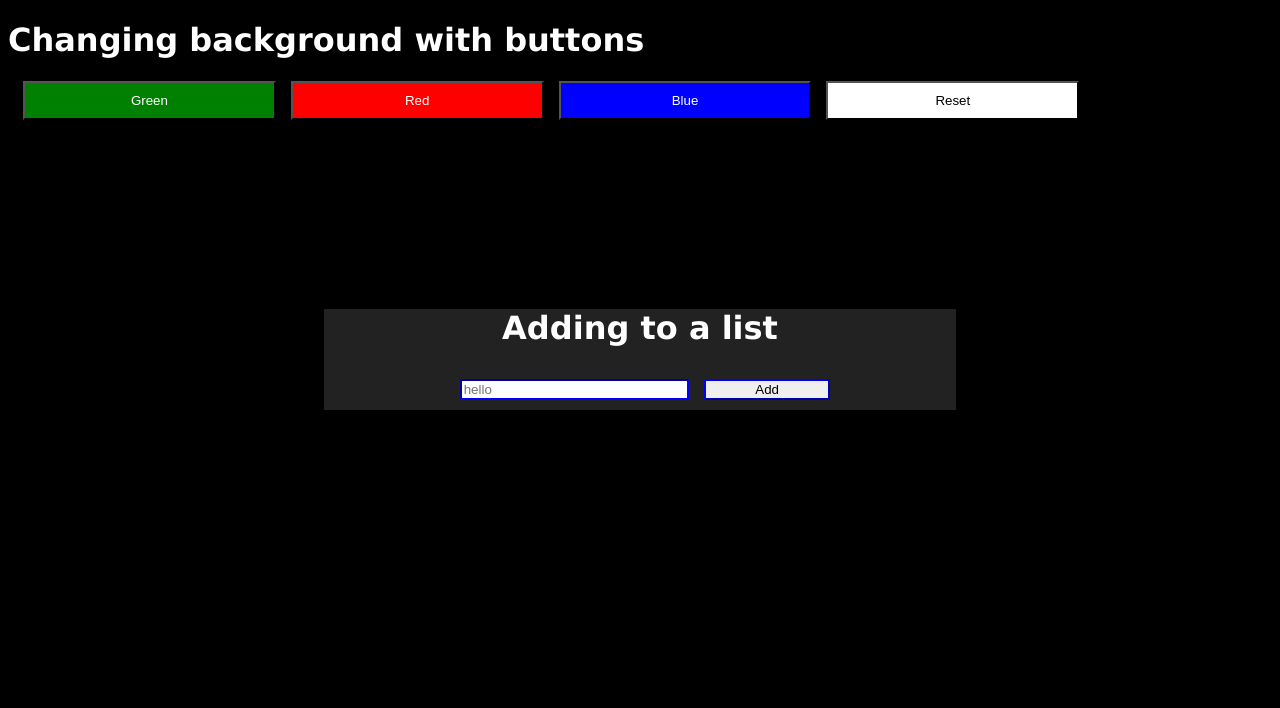
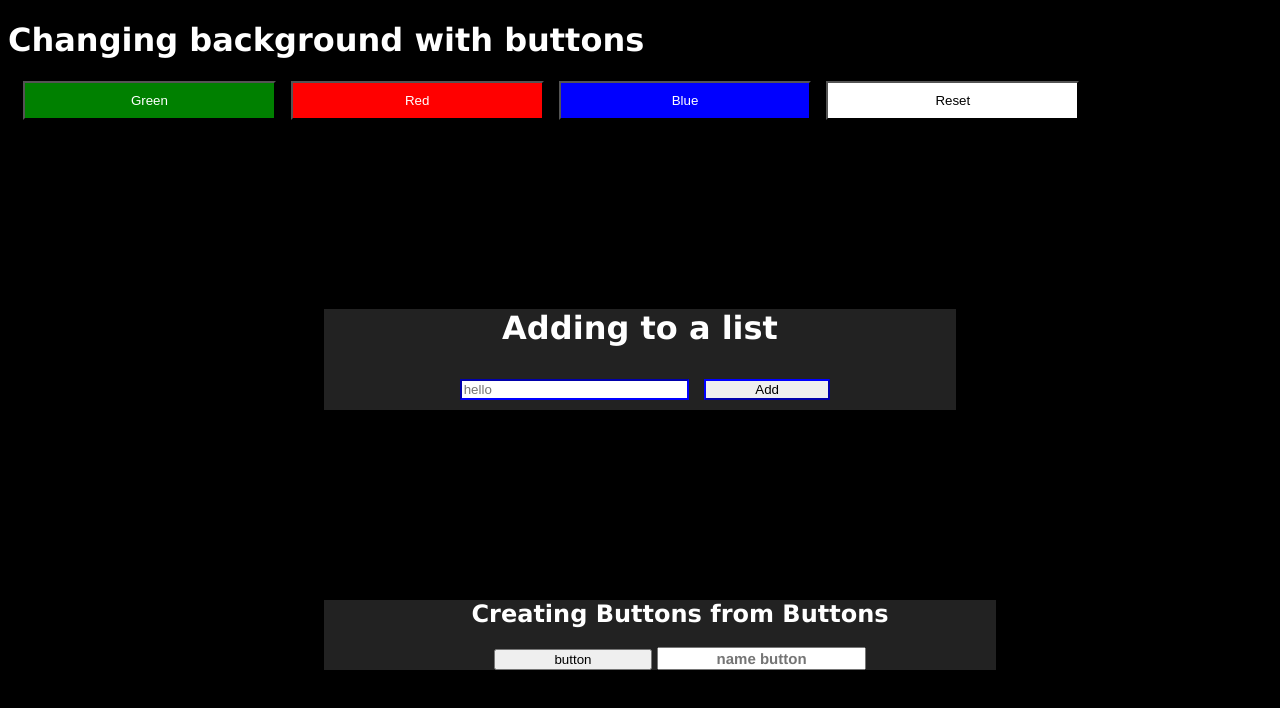
Before and after one commit to FirstMste/learning, a plain HTML site: page index.html in a window 1280 px wide. Drawn offline with Linux system fonts and the light colour scheme.

Commit message:
Add files via upload

```diff
--- a/index.html
+++ b/index.html
@@ -25,6 +25,20 @@
       </div>
     </div>
 
+    <div class="container2">
+      <ul id="newLi">
+        <h2>Creating Buttons from Buttons</h2>
+        <button class="btn1" id="btn1">button</button>
+
+        <input
+          type="text"
+          id="nameBTN"
+          class="nameBTN"
+          placeholder="name button"
+        />
+      </ul>
+    </div>
+
     <script src="script.js"></script>
   </body>
 </html>
--- a/script.js
+++ b/script.js
@@ -3,7 +3,23 @@ Red.addEventListener("click", red);
 Green.addEventListener("click", green);
 Blue.addEventListener("click", blue);
 Reset.addEventListener("click", reset);
+btn1.addEventListener("click", creatbtn);
 
+function creatbtn() {
+        var namebtn = document.getElementById("nameBTN").value,
+        getLI = document.getElementById("newLi"),
+        newLi = document.createElement("LI"),
+        newbtn = document.createElement("BUTTON"),
+        newName = document.createTextNode(namebtn);
+
+
+
+       getLI.appendChild(newbtn);
+       newbtn.appendChild(newName);
+       newbtn.style.margin = "25px"
+
+
+}
 
 function reset() {
     var backing = document.getElementById("backing");
--- a/style.css
+++ b/style.css
@@ -55,3 +55,34 @@ header {
 .output li {
   list-style-type: decimal;
 }
+.container2 {
+  color: white;
+  text-align: center;
+}
+ul {
+  width: 50%;
+  background: #222;
+  display: block;
+  color: white;
+  align-items: center;
+  text-align: center;
+  margin: 15% 25%;
+}
+.btn1 {
+  width: 25%;
+  text-align: center;
+}
+.btn1:hover {
+  background-color: aqua;
+}
+.nameBTN {
+  outline: none;
+  text-align: center;
+  font-size: 15px;
+  font-weight: bold;
+  font-family: "Franklin Gothic Medium", "Arial Narrow", Arial, sans-serif;
+}
+.nameBTN:focus {
+  border-color: #256;
+  background-color: aqua;
+}
```
